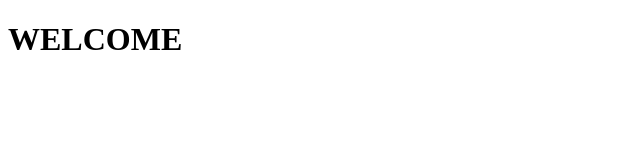
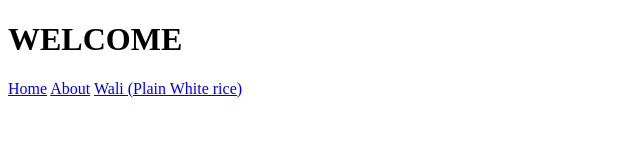
Before and after one commit to ngeseric/Pishori, a plain HTML site: page index.html in a window 1280 px wide. Shown: the whole page, without its empty margins (0-640 px from the left). Drawn offline with Linux system fonts and the light colour scheme.

Commit message:
linked pages

```diff
--- a/index.html
+++ b/index.html
@@ -8,5 +8,8 @@
 </head>
 <body>
     <h1>WELCOME</h1>
+    <a href="index.html">Home</a>
+    <a href="about.html">About</a>
+    <a href="Recipes/wali.html">Wali (Plain White rice)</a>
 </body>
 </html>
```
Also changed, not shown: about.html (+2 -0 lines).
